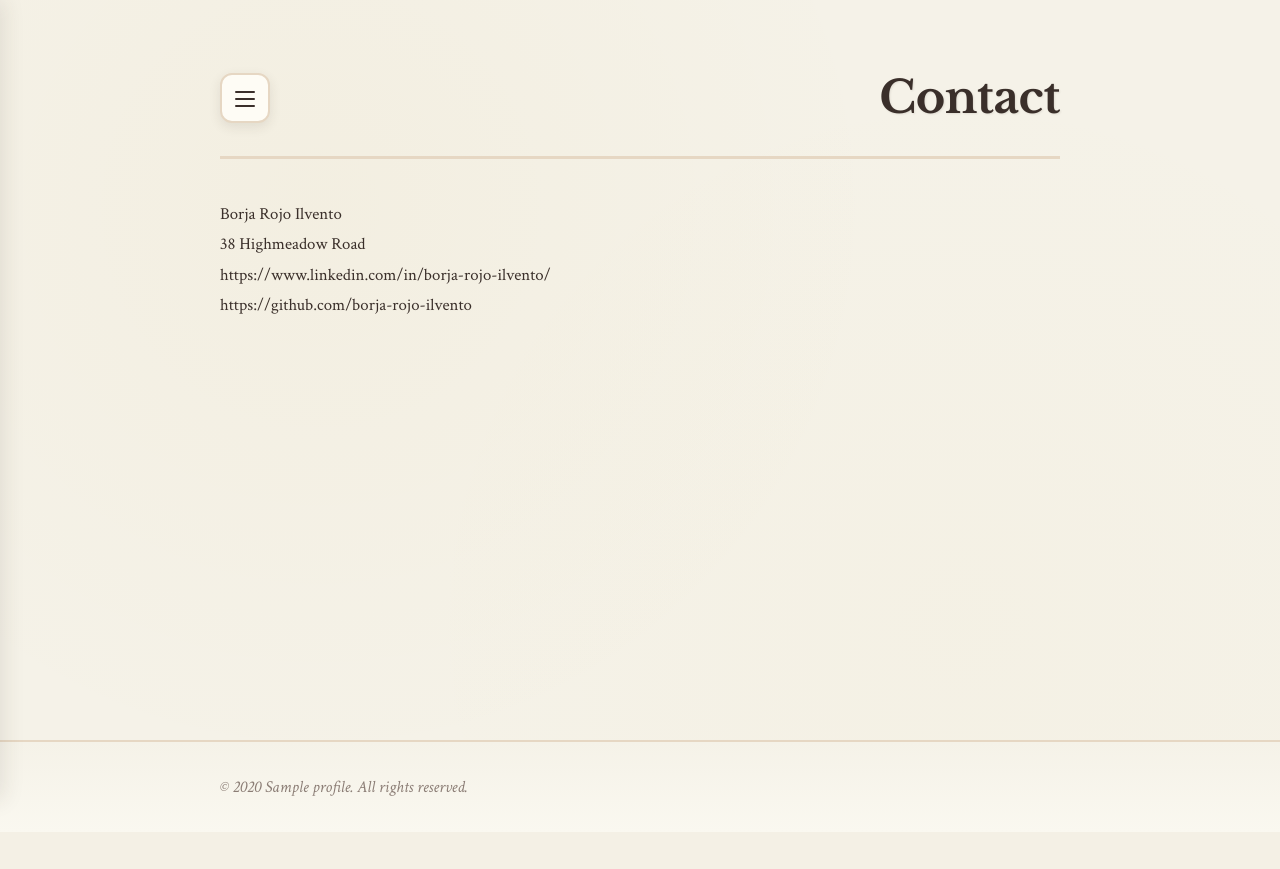
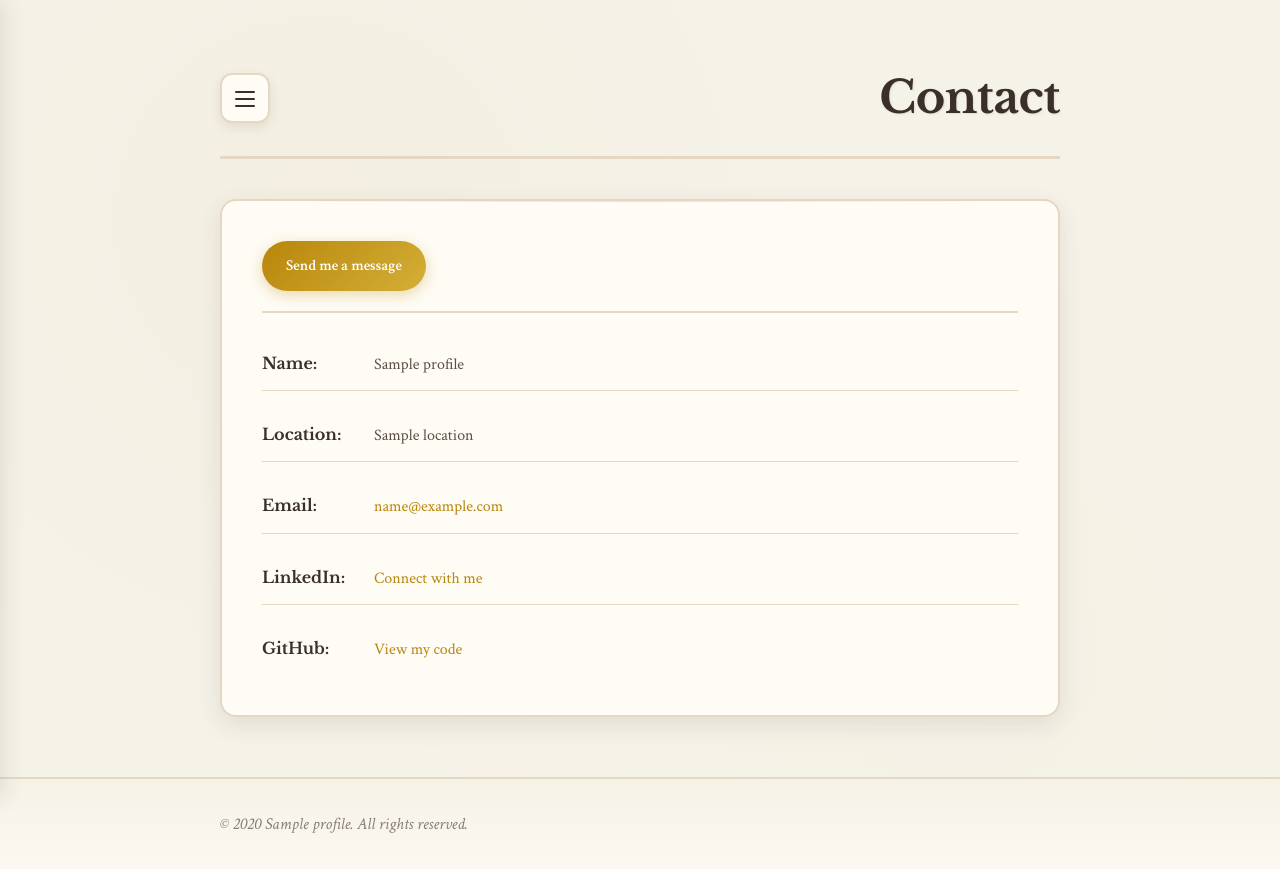
Before and after one commit to borja-rojo-ilvento/resume, a Python web app: template src/resume/templates/section/contact.html in a window 1280 px wide. Before the commit the page ends 796 px from the top, so only its background shows below. Run offline with Jinja, Linux system fonts and the light colour scheme; the template is opened without the code that fills it: most values are stand-ins (such as "Sample title", 1, 10 or a date in 2020).

Commit message:
Contact page changed.

```diff
--- a/docs/static/style.css
+++ b/docs/static/style.css
@@ -424,49 +424,103 @@ footer {
     font-style: italic;
 }
 
-/* Contact page specific styles */
-.contact-container {
+/* Simplified Contact Page Styles */
+.contact-header {
+    display: flex;
+    justify-content: space-between;
+    align-items: center;
+    margin-bottom: 25px;
+    padding-bottom: 20px;
+    border-bottom: 2px solid var(--border-light);
+}
+
+.contact-intro {
+    font-family: 'Libre Baskerville', serif;
+    font-size: 2rem;
+    color: var(--ink-dark);
+    margin: 0;
+    font-weight: 600;
+}
+
+.contact-send-button {
+    display: inline-block;
+    padding: 12px 24px;
+    background: linear-gradient(135deg, var(--accent-warm), var(--accent-soft));
+    color: white;
+    text-decoration: none;
+    border-radius: 25px;
+    font-weight: 600;
+    font-size: 0.95rem;
+    transition: all 0.3s ease;
+    box-shadow: 0 4px 15px rgba(184, 134, 11, 0.3);
+}
+
+.contact-send-button:hover {
+    transform: translateY(-2px);
+    box-shadow: 0 6px 20px rgba(184, 134, 11, 0.4);
+    background: linear-gradient(135deg, var(--accent-soft), var(--accent-warm));
+}
+
+.contact-info-simple {
     display: flex;
     flex-direction: column;
-    gap: 25px;
+    gap: 18px;
 }
 
-.contact-info {
-    display: grid;
-    grid-template-columns: repeat(auto-fill, minmax(280px, 1fr));
-    gap: 20px;
+.contact-item {
+    display: flex;
+    align-items: baseline;
+    gap: 12px;
+    padding: 12px 0;
+    border-bottom: 1px solid var(--border-light);
 }
 
-.contact-group {
-    padding: 20px;
-    background: var(--highlight-subtle);
-    border-radius: 12px;
-    border-left: 4px solid var(--accent-warm);
-    border: 2px solid var(--border-light);
+.contact-item:last-child {
+    border-bottom: none;
 }
 
-.contact-category {
+.contact-label {
     font-family: 'Libre Baskerville', serif;
-    font-size: 1.2rem;
+    font-weight: 600;
     color: var(--ink-dark);
-    margin-bottom: 10px;
-    font-weight: 600;
+    min-width: 100px;
+    flex-shrink: 0;
 }
 
 .contact-value {
     color: var(--ink-medium);
+    flex-grow: 1;
 }
 
-.contact-value a {
+.contact-link {
     color: var(--accent-warm);
     text-decoration: none;
-    transition: color 0.3s ease;
     font-weight: 500;
+    transition: all 0.3s ease;
+    border-bottom: 1px solid transparent;
 }
 
-.contact-value a:hover {
+.contact-link:hover {
     color: var(--ink-dark);
-    text-decoration: underline;
+    border-bottom-color: var(--accent-warm);
+}
+
+.availability-item {
+    background: var(--highlight-subtle);
+    border-radius: 8px;
+    padding: 16px 12px;
+    border-bottom: none;
+    margin-top: 10px;
+}
+
+.availability-item .contact-label {
+    min-width: 80px;
+}
+
+.contact-error {
+    text-align: center;
+    color: var(--ink-light);
+    font-style: italic;
 }
 
 /* Redesigned Skills section - more dense */
@@ -593,4 +647,35 @@ footer {
         padding: 5px 12px;
         font-size: 0.85rem;
     }
+
+    /* Simplified Contact Page Mobile Styles */
+    .contact-header {
+        flex-direction: column;
+        gap: 15px;
+        text-align: center;
+    }
+
+    .contact-intro {
+        font-size: 1.7rem;
+    }
+
+    .contact-send-button {
+        font-size: 0.9rem;
+        padding: 10px 20px;
+    }
+
+    .contact-label {
+        min-width: 80px;
+        font-size: 0.95rem;
+    }
+
+    .contact-item {
+        flex-direction: column;
+        gap: 6px;
+        align-items: flex-start;
+    }
+
+    .availability-item {
+        padding: 12px;
+    }
 }
--- a/src/resume/templates/section/contact.html
+++ b/src/resume/templates/section/contact.html
@@ -1,13 +1,69 @@
 {% extends 'base.html' %}
+
 {% block section_name %}
-<span>
+<span class="section-name">
     Contact
 </span>
 {% endblock %}
-<!-- Make this dynamic -->
+
 {% block content %}
-<p>Borja Rojo Ilvento</p>
-<p>38 Highmeadow Road</p>
-<p>https://www.linkedin.com/in/borja-rojo-ilvento/</p>
-<p>https://github.com/borja-rojo-ilvento</p>
+<div class="resume-section-container">
+    <div class="contact-container">
+        <!-- Header with title and send button -->
+        <div class="contact-header">
+            {% if profile and profile.email %}
+            <a href="mailto:{{ profile.email }}?subject=Let's%20Connect" class="contact-send-button">
+                Send me a message
+            </a>
+            {% endif %}
+        </div>
+
+
+        <!-- Simplified Contact Information -->
+        {% if profile %}
+        <div class="contact-info-simple">
+            <div class="contact-item">
+                <span class="contact-label">Name:</span>
+                <span class="contact-value">{{ profile.name }}</span>
+            </div>
+
+            <div class="contact-item">
+                <span class="contact-label">Location:</span>
+                <span class="contact-value">{{ profile.location }}</span>
+            </div>
+
+            {% if profile.email %}
+            <div class="contact-item">
+                <span class="contact-label">Email:</span>
+                <span class="contact-value">
+                    <a href="mailto:{{ profile.email }}" class="contact-link">{{ profile.email }}</a>
+                </span>
+            </div>
+            {% endif %}
+
+            {% if profile.linkedin %}
+            <div class="contact-item">
+                <span class="contact-label">LinkedIn:</span>
+                <span class="contact-value">
+                    <a href="{{ profile.linkedin }}" target="_blank" class="contact-link">Connect with me</a>
+                </span>
+            </div>
+            {% endif %}
+
+            {% if profile.github %}
+            <div class="contact-item">
+                <span class="contact-label">GitHub:</span>
+                <span class="contact-value">
+                    <a href="{{ profile.github }}" target="_blank" class="contact-link">View my code</a>
+                </span>
+            </div>
+            {% endif %}
+        </div>
+        {% else %}
+        <div class="contact-error">
+            <p>Profile information not available.</p>
+        </div>
+        {% endif %}
+    </div>
+</div>
 {% endblock %}
```
Also changed, not shown: docs/contact/index.html (+56 -5 lines), src/resume/static/style.css (+106 -21 lines), src/resume/templates/contact.html (deleted, +0 -58 lines).
